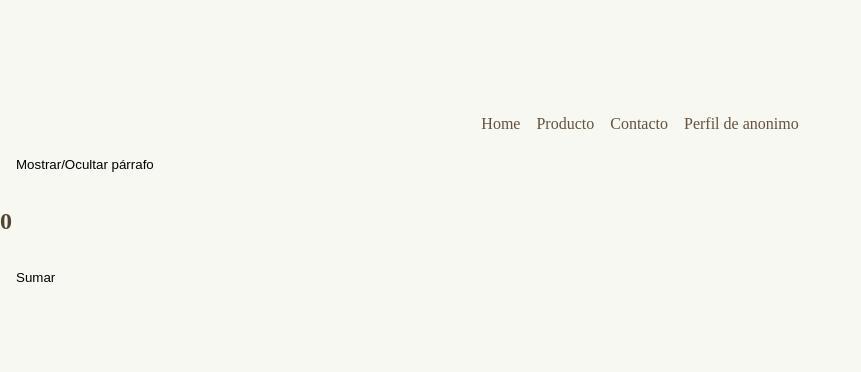
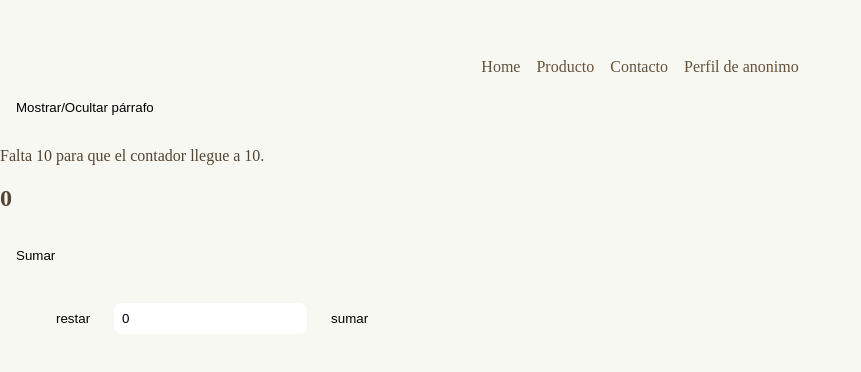
Before and after one commit to NKrein/UNTREF-react, a React (Vite) app: page / in a window 1280 px wide. Shown: the part 204-576 px from the top of the page, without its empty margins (0-861 px from the left). Built offline with nearby package versions, Linux system fonts and the light colour scheme.

Commit message:
Clase 6: Trabajando con otros hooks (useCallback, useMemo, useRef, useTransition, etc.)

```diff
--- a/src/App.jsx
+++ b/src/App.jsx
@@ -1,16 +1,30 @@
-import React, { useState } from 'react'
+import React, { useCallback, useMemo, useState } from 'react'
 import './App.css'
 import Navbar from './components/Navbar'
 import Content from './components/Content'
 import AuthProvider from './context/AuthProvider' // <- Importamos el provider del contexto que creamos
+import Contador from './components/Contador'
 
 const App = (props) => {
   // [ valor del estado , funcion para manejar estado ] = useState(valorInicial)
   const [contador, setContador] = useState(0)
 
-  const sumar = (e) => {
+  const sumar = () => {
     setContador(contador + 1) // <-- Le pasamos el nuevo valor entre los parentesis
   }
+  // Usamos el useCallback para memorizar la definicion de la funcion
+  // useCallback(funcion, arrayDependencias)
+  const sumarMemorizada = useCallback(() => {
+    setContador(contador + 1)
+  }, [contador])
+
+  const cuantoFaltaPara10 = 10 - contador
+
+  // Usamos useMemo para almacenar un valor, evitando que se ejecute el calculo constantemente (en cada actualizacion)
+  // useMemo(funcion, arrayDependencias)
+  const cuantoFaltaPara10Memorizado = useMemo(() => {
+    return 10 - contador
+  }, [contador])
 
   if (contador > 10) {
     return (
@@ -23,9 +37,11 @@ const App = (props) => {
       <section>
         <Navbar />
         <Content />
+        <p>Falta {cuantoFaltaPara10Memorizado} para que el contador llegue a 10.</p>
         <h2>{contador}</h2>
         {/* Ejecutamos la funcion cuando el usuario hace click en el botón */}
         <button onClick={sumar}>Sumar</button>
+        <Contador />
       </section>
     </AuthProvider>
   )
--- /dev/null
+++ b/src/components/Contador.jsx
@@ -0,0 +1,38 @@
+import { useRef, useState } from "react"
+
+const Contador = () => {
+
+  const [count, setCount] = useState(0)
+
+  const handleChange = (e) => {
+    const newValue = Number(e.target.value)
+    setCount(newValue)
+  }
+
+  const sumar = () => {
+    setCount(count + 1)
+  }
+
+  const restar = () => {
+    setCount(count - 1)
+  }
+
+  // Definimos la referencia, y lo guardamos en una constante
+  const inputRef = useRef()
+
+  if (inputRef.current) { // Nos aseguramos de tener el elemento ya seteado para poder operar
+    console.log(inputRef.current.value)
+    inputRef.current.focus()
+  }
+
+  return (
+    <dir>
+      <button onClick={restar}>restar</button>
+      {/* Aca le agregamos la propiedad "ref" con el valo de la constante donde guardamos la referencia creada */}
+      <input ref={inputRef} type="text" onChange={handleChange} value={count} />
+      <button onClick={sumar}>sumar</button>
+    </dir>
+  )
+}
+
+export default Contador
--- a/src/components/Content.jsx
+++ b/src/components/Content.jsx
@@ -1,7 +1,13 @@
-import { useState } from "react"
+import { useState, useTransition } from "react"
 
 const Content = (props) => {
   const [parrafo, setParrafo] = useState('')
+
+  // const [isLoading, setIsLoading] = useState(false)
+  // En lugar de gestionar una transicion de manera "manual" con un estado, podemos usar el useTransition
+  // [ transicionPendiente, funcionManejadoraDeInicioDeTransicion ]
+  const [isLoading, startTransition] = useTransition()
+
 
   // // Trabajando con el useEffect
   // useEffect(() => {
@@ -18,11 +24,24 @@ const Content = (props) => {
   // }, [props, parrafo]) // <- Array de dependencias
 
   const toggleParrafo = () => {
-    if (parrafo === '') {
-      setParrafo('Lorem ipsum dolor sit amet consectetur adipisicing elit. Itaque officia, saepe illum amet at error ullam aliquid quas pariatur vel harum magni reiciendis libero possimus blanditiis quibusdam magnam vero beatae.')
-    } else {
-      setParrafo('')
-    }
+    // setIsLoading(true)
+    // if (parrafo === '') {
+    //   setParrafo('Lorem ipsum dolor sit amet consectetur adipisicing elit. Itaque officia, saepe illum amet at error ullam aliquid quas pariatur vel harum magni reiciendis libero possimus blanditiis quibusdam magnam vero beatae.')
+    // } else {
+    //   setParrafo('')
+    // }
+    // setIsLoading(false)
+    startTransition(async () => { // <- Le indicamos donde comienza la transicion
+      if (parrafo === '') {
+        setParrafo('Lorem ipsum dolor sit amet consectetur adipisicing elit. Itaque officia, saepe illum amet at error ullam aliquid quas pariatur vel harum magni reiciendis libero possimus blanditiis quibusdam magnam vero beatae.')
+      } else {
+        setParrafo('')
+      }
+    })
+  }
+
+  if (isLoading) { // Si la transicion esta pendiente, entonces mostramos una pantalla de carga en la UI
+    return <h1>Cargando Parrafo...</h1>
   }
 
   return (
```
